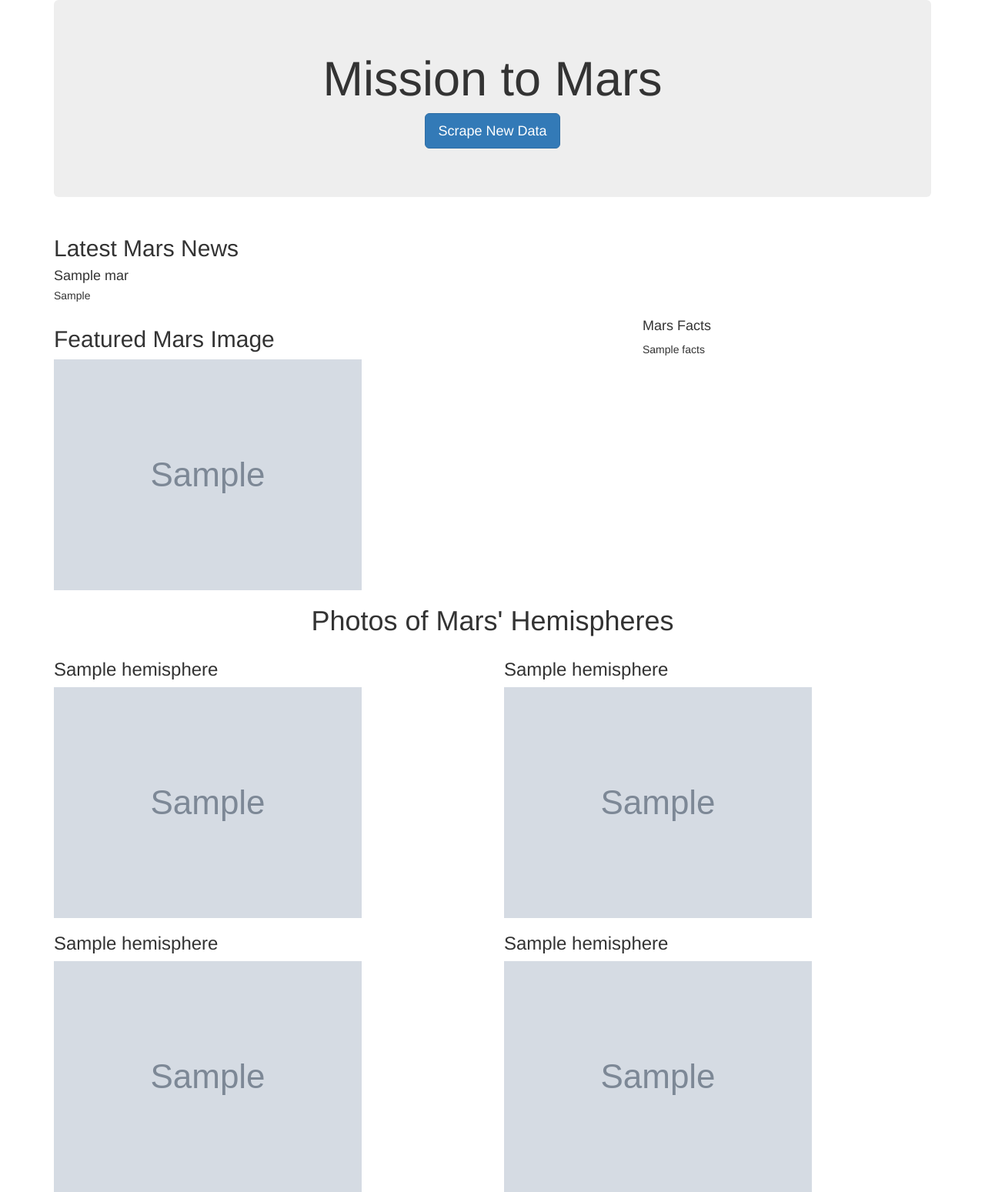
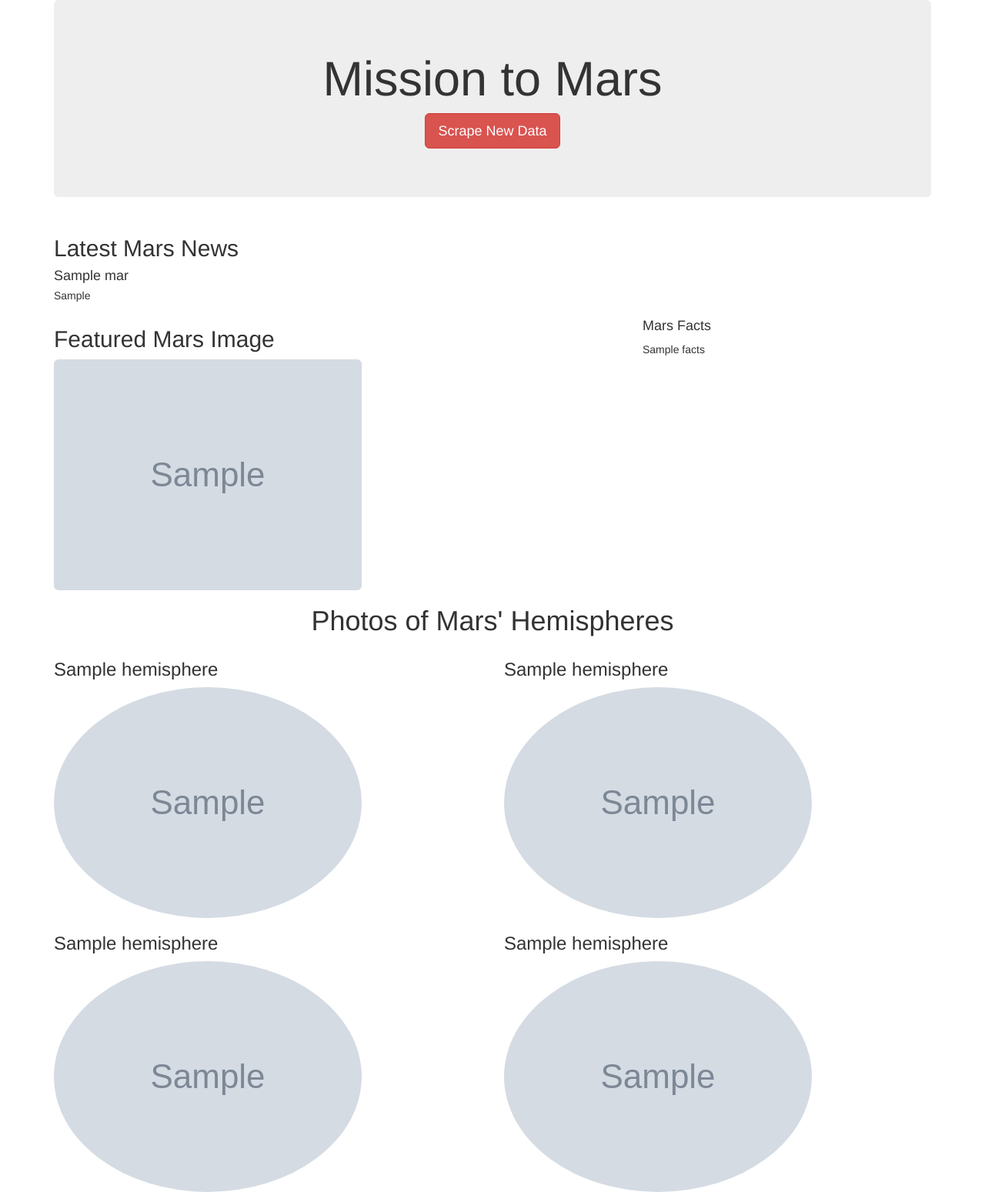
Before and after one commit to rbriggs13/Mission-to-Mars, a Flask app: page / in a window 1280 px wide. Shown: the whole page at 77% size. Run offline with Flask 2, Linux system fonts and the light colour scheme; grey boxes marked "Sample" are stand-in pictures; a database or web service that is not in the repository returns one stand-in record (values such as "Sample title"); some libraries are stand-ins or nearby versions.

Commit message:
adding the full challenge code

```diff
--- a/templates/index.html
+++ b/templates/index.html
@@ -11,7 +11,7 @@
     <div class='container'>
         <div class='jumbotron text-center'>
             <h1>Mission to Mars</h1>
-            <p><a class='btn btn-primary btn-lg' href='/scrape'
+            <p><a class='btn btn-danger btn-lg' href='/scrape'
                         role='button'>Scrape New Data</a></p>
         </div>
         <!--Mars News-->
@@ -28,11 +28,11 @@
         </div>
         <!--Featured Image and Fact Table-->
         <div class='row' id='mars-featured-image'>
-            <div class='col-md-8'>
+            <div class='col-xs-12 col-md-8'>
                 <h2>Featured Mars Image</h2>
-                <img src='{{mars.featured_image}}' class='img-responsive' alt='Responsive image'/>
+                <img src='{{mars.featured_image}}' class='img-responsive img-rounded' alt='Responsive image'/>
             </div>
-            <div class='col-md-4'>
+            <div class='col-xs-12 col-md-4'>
                 <div class='row' id='mars-facts'>
                     <h4>Mars Facts</h4>
                     {{mars.facts | safe}}
@@ -46,23 +46,23 @@
             </h1>
         </div>
         <div class='row' id='mars-hemisphere'>
-            <div class='col-md-6'>
+            <div class='col-xs-12 col-md-6'>
                 <h3>{{mars.hemispheres[0]['title']}}</h3>
-                <img src='{{mars.hemispheres[0]['img_url']}}' class='img-responsive' alt='Responsive image'/>
+                <img src='{{mars.hemispheres[0]['img_url']}}' class='img-responsive img-circle' alt='Responsive image'/>
             </div>
-            <div class='col-md-6'>
+            <div class='col-xs-12 col-md-6'>
                 <h3>{{mars.hemispheres[1]['title']}}</h3>
-                <img src='{{mars.hemispheres[1]['img_url']}}' class='img-responsive' alt='Responsive image'/>
+                <img src='{{mars.hemispheres[1]['img_url']}}' class='img-responsive img-circle' alt='Responsive image'/>
             </div>
         </div>
         <div class='row' id='mars-hemisphere'>
-            <div class='col-md-6'>
+            <div class='col-xs-12 col-md-6'>
                 <h3>{{mars.hemispheres[2]['title']}}</h3>
-                <img src='{{mars.hemispheres[2]['img_url']}}' class='img-responsive' alt='Responsive image'/>
+                <img src='{{mars.hemispheres[2]['img_url']}}' class='img-responsive img-circle' alt='Responsive image'/>
             </div>
-            <div class='col-md-6'>
+            <div class='col-xs-12 col-md-6'>
                 <h3>{{mars.hemispheres[3]['title']}}</h3>
-                <img src='{{mars.hemispheres[3]['img_url']}}' class='img-responsive' alt='Responsive image'/>
+                <img src='{{mars.hemispheres[3]['img_url']}}' class='img-responsive img-circle' alt='Responsive image'/>
             </div>
         </div>
     </div>
```
